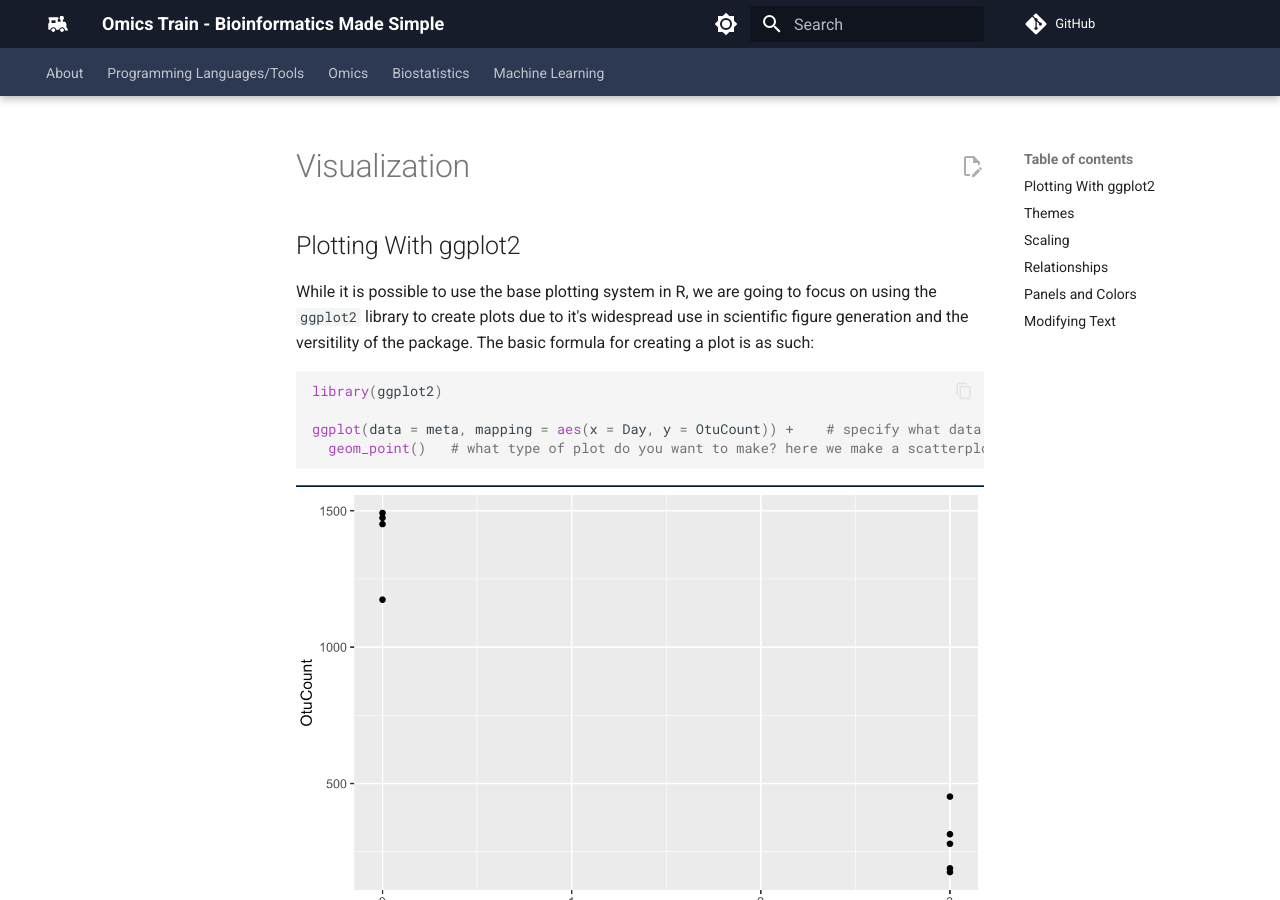
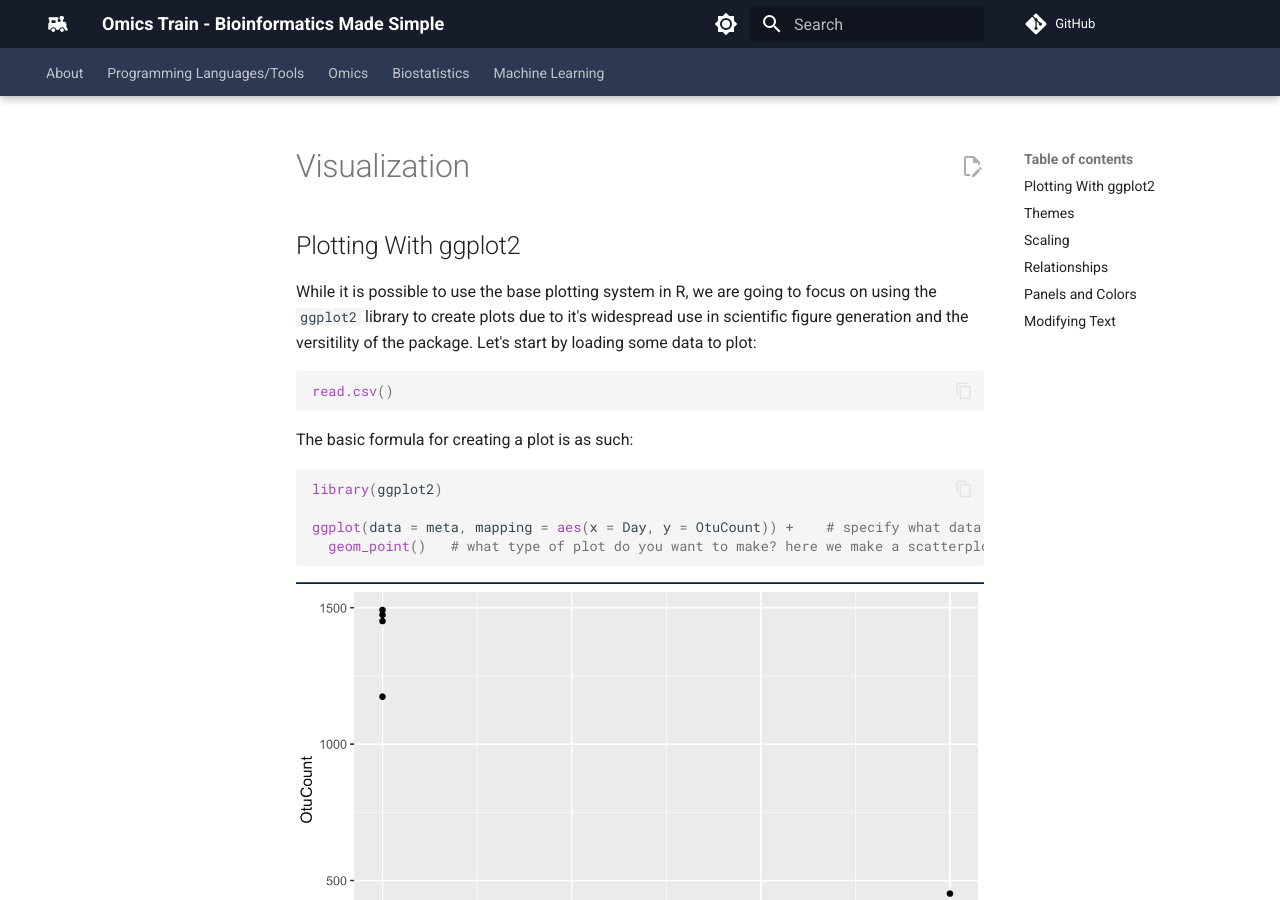
Before and after one commit to comp-tox-jhu/CompToxLab, an MkDocs documentation site: the page built from docs/programming_languages_tools/intro_to_r/visualization.md, in a window 1280 px wide and 900 px high. Built offline with MkDocs 1.6.1 and Material for MkDocs 9.7.7, drawn with Linux system fonts in a browser that asks for light colours; comment, search, counter and statistics services are not loaded.

Commit message:
Update visualization.md

````diff
--- a/docs/programming_languages_tools/intro_to_r/visualization.md
+++ b/docs/programming_languages_tools/intro_to_r/visualization.md
@@ -1,6 +1,12 @@
 ## Plotting With ggplot2
 
-While it is possible to use the base plotting system in R, we are going to focus on using the `ggplot2` library to create plots due to it's widespread use in scientific figure generation and the versitility of the package. The basic formula for creating a plot is as such:
+While it is possible to use the base plotting system in R, we are going to focus on using the `ggplot2` library to create plots due to it's widespread use in scientific figure generation and the versitility of the package. Let's start by loading some data to plot:
+
+```R
+read.csv()
+```
+
+The basic formula for creating a plot is as such:
 
 ```R
 library(ggplot2)
````
